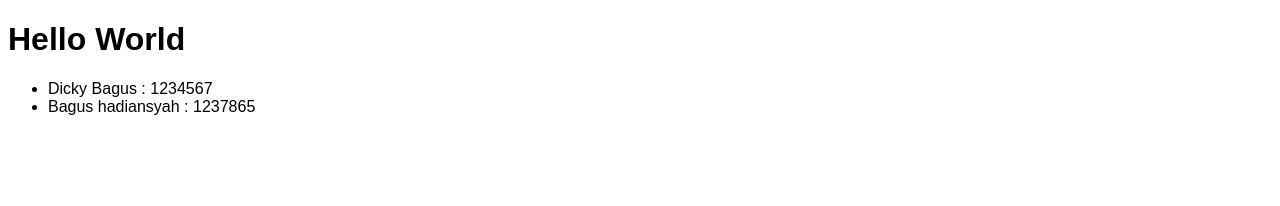
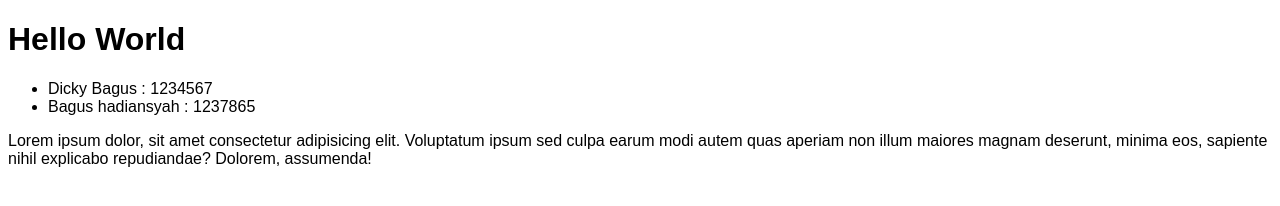
Before and after one commit to Dicky-bagus/wpu-git-test, a plain HTML site: page index.html in a window 1280 px wide. Drawn offline with Linux system fonts and the light colour scheme.

Commit message:
mengedit file index.html

```diff
--- a/index.html
+++ b/index.html
@@ -14,6 +14,9 @@
         <li>Dicky Bagus : 1234567</li>
         <li>Bagus hadiansyah : 1237865</li>
     </ul>
+    <p>Lorem ipsum dolor, sit amet consectetur adipisicing elit. Voluptatum ipsum sed culpa earum modi autem quas
+        aperiam non illum maiores magnam deserunt, minima eos, sapiente nihil explicabo repudiandae? Dolorem, assumenda!
+    </p>
 </body>
 
 </html>
```
